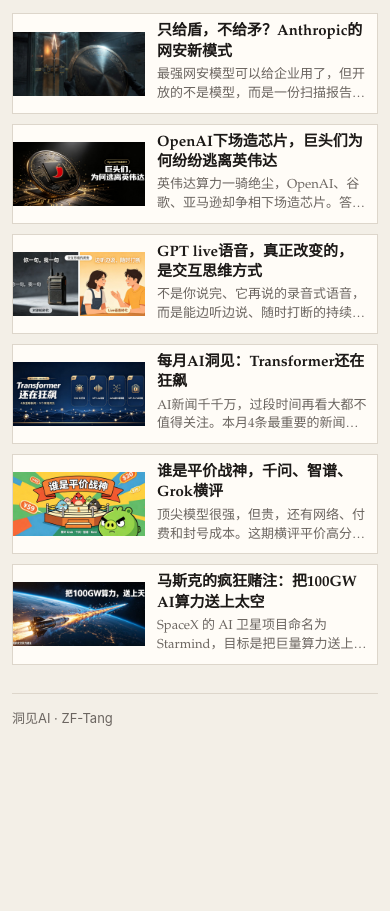
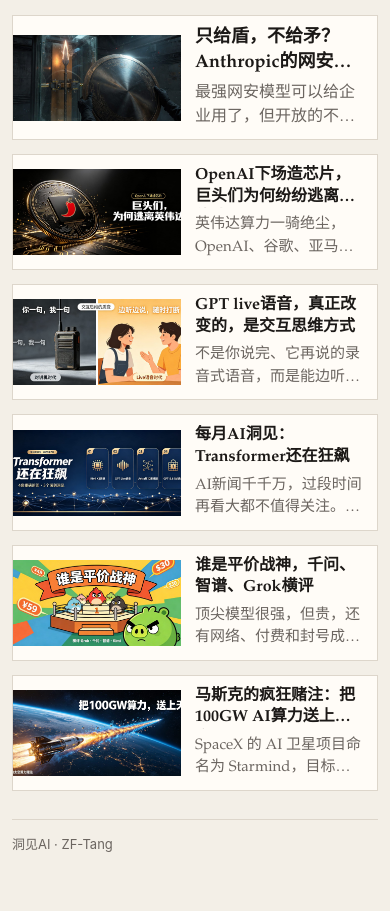
Before and after one commit to ZF-Tang/AI-news, a plain HTML site: page index.html in a window 390 px wide. Shown: the part 60-971 px from the top of the page. Before the commit the page ends 844 px from the top, so only its background shows below. Drawn offline with Linux system fonts and the light colour scheme.

Commit message:
Scale cards to 150% and enlarge the newest article.

```diff
--- a/index.html
+++ b/index.html
@@ -15,7 +15,7 @@
     </header>
 
     <main class="article-list">
-      <a class="card" href="articles/zhi-gei-dun/">
+      <a class="card featured" href="articles/zhi-gei-dun/">
         <div class="cover">
           <img src="articles/zhi-gei-dun/media/image-01.jpg" alt="只给盾，不给矛" />
         </div>
--- a/styles.css
+++ b/styles.css
@@ -26,9 +26,9 @@
 a { color: inherit; }
 
 .wrap {
-  width: min(880px, calc(100% - 40px));
+  width: min(960px, calc(100% - 40px));
   margin: 0 auto;
-  padding: 18px 0 48px;
+  padding: 22px 0 56px;
 }
 
 header.site {
@@ -57,13 +57,13 @@
 
 .article-list {
   display: grid;
-  gap: 10px;
+  gap: 14px;
 }
 
 .card {
   display: grid;
-  grid-template-columns: 200px 1fr;
-  gap: 16px;
+  grid-template-columns: 300px 1fr;
+  gap: 20px;
   align-items: center;
   background: var(--paper);
   border: 1px solid var(--line);
@@ -78,11 +78,20 @@
   box-shadow: 0 8px 18px rgba(28, 25, 23, 0.07);
 }
 
+.card.featured {
+  grid-template-columns: 360px 1fr;
+  gap: 24px;
+}
+
 .cover {
   display: block;
-  height: 86px;
+  height: 128px;
   background: #e7e0d4;
   overflow: hidden;
+}
+
+.card.featured .cover {
+  height: 154px;
 }
 
 .cover img {
@@ -94,16 +103,20 @@
 }
 
 .body {
-  padding: 8px 14px 8px 0;
+  padding: 12px 18px 12px 0;
   min-width: 0;
   display: flex;
   flex-direction: column;
   justify-content: center;
 }
 
+.card.featured .body {
+  padding: 14px 22px 14px 0;
+}
+
 .card h2 {
-  margin: 0 0 4px;
-  font-size: 16px;
+  margin: 0 0 6px;
+  font-size: 20px;
   line-height: 1.35;
   font-weight: 700;
   display: -webkit-box;
@@ -113,16 +126,24 @@
   overflow: hidden;
 }
 
+.card.featured h2 {
+  font-size: 23px;
+}
+
 .excerpt {
   margin: 0;
   color: var(--muted);
-  font-size: 13px;
-  line-height: 1.45;
+  font-size: 15px;
+  line-height: 1.5;
   display: -webkit-box;
   -webkit-line-clamp: 2;
   line-clamp: 2;
   -webkit-box-orient: vertical;
   overflow: hidden;
+}
+
+.card.featured .excerpt {
+  font-size: 16px;
 }
 
 .more {
@@ -138,10 +159,14 @@
   font-size: 13px;
 }
 
-@media (max-width: 640px) {
-  .wrap { width: calc(100% - 24px); padding-top: 14px; }
-  .card { grid-template-columns: 132px 1fr; gap: 12px; }
-  .cover { height: 64px; }
-  .body { padding: 8px 10px 8px 0; }
-  .card h2 { font-size: 15px; }
+@media (max-width: 760px) {
+  .wrap { width: calc(100% - 24px); padding-top: 16px; }
+  .card,
+  .card.featured { grid-template-columns: 168px 1fr; gap: 14px; }
+  .cover,
+  .card.featured .cover { height: 86px; }
+  .body,
+  .card.featured .body { padding: 10px 12px 10px 0; }
+  .card h2 { font-size: 16px; }
+  .card.featured h2 { font-size: 18px; }
 }
```
